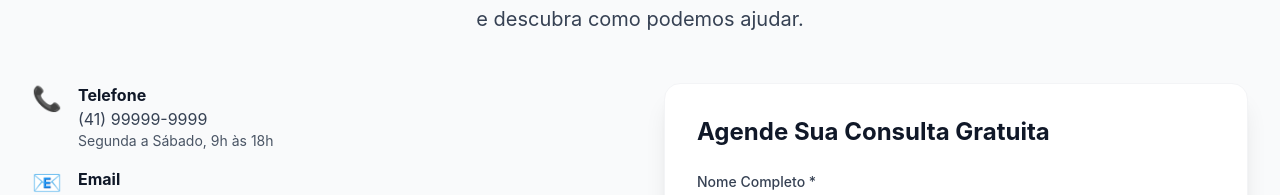
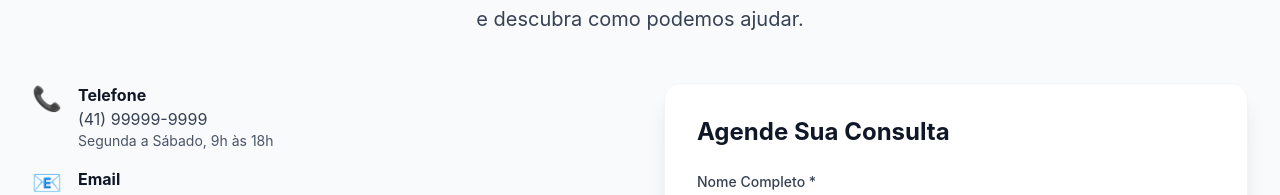
Before and after one commit to alvarosantoscwb/adestrador, a React (Vite) app: page / in a window 1280 px wide. Shown: the part 4608-4803 px from the top of the page. Built offline with nearby package versions, Linux system fonts and the light colour scheme; no server answers; the database is empty.

Commit message:
fix: one more

```diff
--- a/src/components/Contact.jsx
+++ b/src/components/Contact.jsx
@@ -66,7 +66,7 @@ const Contact = () => {
             transition={{ duration: 0.7 }}
           >
             <h3 className="text-xl sm:text-2xl font-bold text-gray-900 dark:text-white mb-4 sm:mb-6">
-              Agende Sua Consulta Gratuita
+              Agende Sua Consulta
             </h3>
             <form
               className="space-y-3 sm:space-y-4"
```
